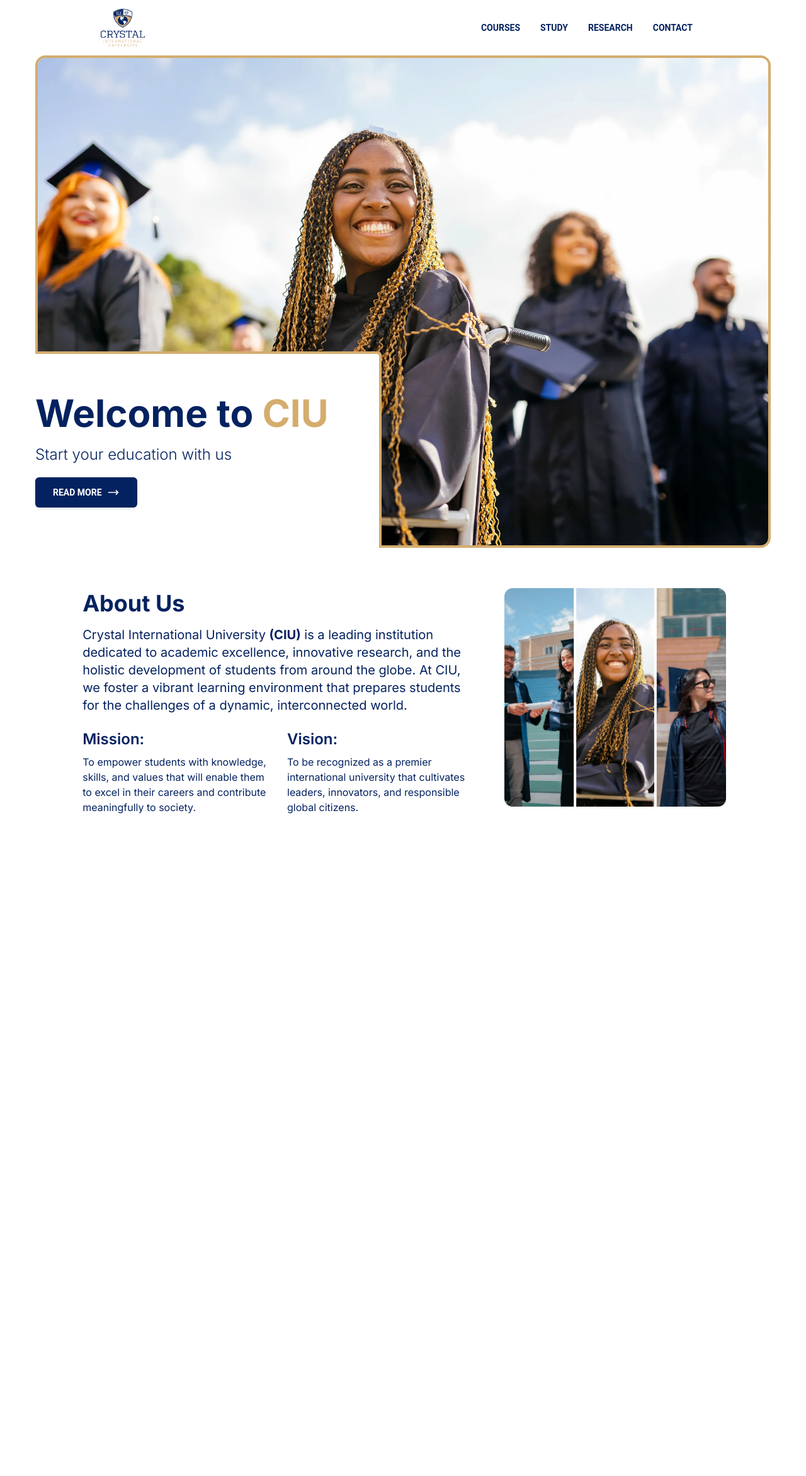
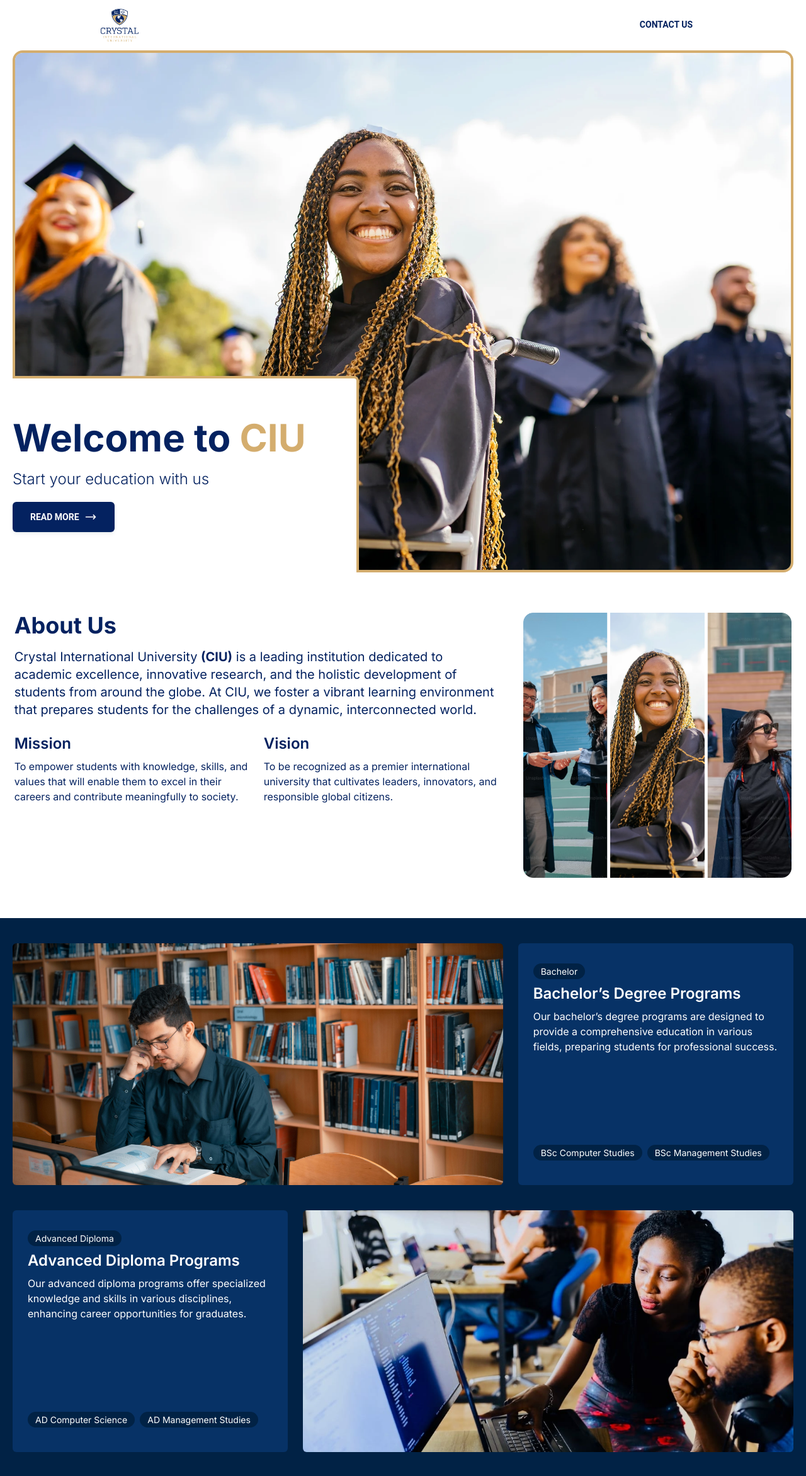
Before and after one commit to Olatokumbo/ciu-web, a Next.js app: page / in a window 1280 px wide. Shown: the whole page at 63% size. Before the commit the page ends 1362 px from the top, so only its background shows below. Built offline with nearby package versions, Linux system fonts and the light colour scheme.

Commit message:
Add Faculty section

```diff
--- a/src/app/components/about-us-section.tsx
+++ b/src/app/components/about-us.section.tsx
@@ -2,9 +2,9 @@ import Image from "next/image";
 
 const AboutUsSection = () => {
     return (
-        <div className="my-16 px-0 lg:px-14 text-[#042260] max-w-screen-2xl mx-auto">
+        <div className="my-16 px-5 lg:px-0 text-[#042260] max-w-screen-2xl mx-auto">
             <div className="flex flex-col lg:flex-row justify-center items-center lg:items-start">
-                <div className="w-full lg:w-3/5 rounded-lg border-4 border-white">
+                <div className="w-full lg:w-3/5 rounded-lg">
                     <h1 className="text-3xl lg:text-4xl font-bold mb-4">About Us</h1>
                     <p className="text-lg lg:text-xl mb-6">
                         Crystal International University <b>(CIU)</b> is a leading institution
@@ -15,7 +15,7 @@ const AboutUsSection = () => {
                     </p>
                     <div className="flex flex-col lg:flex-row lg:justify-between gap-6">
                         <div className="lg:w-1/2">
-                            <h2 className="text-2xl font-semibold mb-2">Mission:</h2>
+                            <h2 className="text-2xl font-semibold mb-2">Mission</h2>
                             <p>
                                 To empower students with knowledge, skills, and values that
                                 will enable them to excel in their careers and contribute
@@ -23,7 +23,7 @@ const AboutUsSection = () => {
                             </p>
                         </div>
                         <div className="lg:w-1/2">
-                            <h2 className="text-2xl font-semibold mb-2">Vision:</h2>
+                            <h2 className="text-2xl font-semibold mb-2">Vision</h2>
                             <p>
                                 To be recognized as a premier international university that
                                 cultivates leaders, innovators, and responsible global citizens.
--- /dev/null
+++ b/src/app/components/chip.tsx
@@ -0,0 +1,14 @@
+import { FC } from "react";
+
+interface IChip {
+    title: string;
+}
+const Chip: FC<IChip> = ({ title }) => {
+    return (
+        <div className="my-2 mr-2">
+            <span className="text-sm bg-[#012245] py-1 px-3 rounded-full">{title}</span>
+        </div>
+    )
+}
+
+export default Chip
--- /dev/null
+++ b/src/app/components/faculty.section.tsx
@@ -0,0 +1,64 @@
+import Image from "next/image";
+import Chip from "./chip";
+
+const FacultySection = () => {
+    return (
+        <div className="bg-[#012245] w-full py-10">
+            <div className="flex flex-col lg:flex-row justify-between items-center gap-6 max-w-screen-2xl m-auto px-5 pb-5">
+                <div className="flex flex-2 w-full">
+                    <div className="relative w-full">
+                        <Image
+                            src="/reader.jpeg"
+                            alt="Background Image"
+                            width={800}
+                            height={400}
+                            className="hidden md:block w-full h-96 rounded-md object-cover"
+                        />
+                    </div>
+                </div>
+                <div className="flex flex-1 h-96 p-6 bg-[#073266] rounded-md text-white">
+                    <div className="flex flex-col justify-between h-full">
+                        <div>
+                            <Chip title="Bachelor" />
+                            <h2 className="text-2xl font-semibold mb-2">Bachelor’s Degree Programs</h2>
+                            <p>Our bachelor’s degree programs are designed to provide a comprehensive education in various fields, preparing students for professional success.</p>
+                        </div>
+                        <div className="my-2 flex flex-row">
+                            <Chip title="BSc Computer Studies" />
+                            <Chip title="BSc Management Studies" />
+                        </div>
+                    </div>
+                </div>
+            </div>
+
+            <div className="flex flex-col lg:flex-row justify-between items-center gap-6 max-w-screen-2xl m-auto px-5 pt-5">
+                <div className="flex flex-1 h-96 p-6 bg-[#073266] rounded-md text-white">
+                    <div className="flex flex-col justify-between h-full">
+                        <div>
+                            <Chip title="Advanced Diploma" />
+                            <h2 className="text-2xl font-semibold mb-2">Advanced Diploma Programs</h2>
+                            <p>Our advanced diploma programs offer specialized knowledge and skills in various disciplines, enhancing career opportunities for graduates.</p>
+                        </div>
+                        <div className="my-2 flex flex-row">
+                            <Chip title="AD Computer Science" />
+                            <Chip title="AD Management Studies" />
+                        </div>
+                    </div>
+                </div>
+                <div className="flex flex-2 w-full">
+                    <div className="relative w-full">
+                        <Image
+                            src="/computer-lab.jpeg"
+                            alt="Background Image"
+                            width={800}
+                            height={400}
+                            className="hidden md:block w-full h-96 rounded-md object-cover"
+                        />
+                    </div>
+                </div>
+            </div>
+        </div>
+    );
+};
+
+export default FacultySection;
--- a/src/app/components/navbar.tsx
+++ b/src/app/components/navbar.tsx
@@ -20,21 +20,12 @@ export function StickyNavbar() {
     }, []);
 
     const navMap = [{
-        title: "COURSES",
-        href: "#"
-    }, {
-        title: "STUDY",
-        href: "#"
-    }, {
-        title: "RESEARCH",
-        href: "#"
-    }, {
-        title: "CONTACT",
+        title: "CONTACT US",
         href: "#"
     }]
 
     return (
-        <Navbar color="transparent" shadow={false} className="top-0 z-50 h-max max-w-full rounded-none py-2 px-1 lg:py-2">
+        <Navbar color="transparent" shadow={false} className="top-0 z-50 h-max max-w-full rounded-none py-2 px-5 lg:py-2">
             <div className="flex flex-row justify-between items-center max-w-[60rem] m-auto">
                 <Typography
                     as="a"
@@ -44,10 +35,10 @@ export function StickyNavbar() {
                     <Image
                         src="/ciu_logo.png"
                         alt="Background Image"
-                        width={700}
-                        height={500}
+                        width={60}
+                        height={60}
                         style={{
-                            width: '12%',
+                            // width: '11%',
                             height: 'auto',
                         }}
                     />
--- a/src/app/page.tsx
+++ b/src/app/page.tsx
@@ -1,17 +1,16 @@
 'use client';
-import Image from "next/image";
 import { StickyNavbar } from "./components/navbar";
 import { Button } from "@material-tailwind/react";
-import AboutUsSection from "./components/about-us-section";
-import { accentColor, primaryColor, secondaryColor } from "../../constant";
+import AboutUsSection from "./components/about-us.section";
+import FacultySection from "./components/faculty.section";
 
 export default function Home() {
   return (
-    <main className="flex flex-col w-full min-h-screen px-5 md:px-5 lg:px-14">
+    <main className="flex flex-col w-full min-h-screen ">
       <StickyNavbar />
-      <div className="relative flex items-center justify-center w-full h-full max-w-screen-2xl mx-auto">
+      <div className="relative flex items-center justify-center w-full h-full max-w-screen-2xl mx-auto px-5">
         <img className={`rounded-2xl border-[#d4ad6e] border-4 w-full h-full object-cover`} src="/cover.webp" alt="Cover Image" />
-        <div className={`absolute flex bottom-0 left-0 flex-col items-start w-fit pr-10 py-5 md:py-10 lg:py-16 lg:pr-20 z-10 bg-white rounded-tr-lg border-t-4 border-r-4 border-[#d4ad6e]`}>
+        <div className={`absolute flex bottom-0 left-0 flex-col items-start w-fit pr-10 py-5 md:py-10 lg:py-16 lg:pr-20 z-10 bg-white rounded-tr-lg border-t-4 border-r-4 border-[#d4ad6e] ml-5`}>
           <h1 className="font-bold text-2xl sm:text-3xl md:text-6xl text-[#042260]">Welcome to <span className="text-[#d4ad6e]">CIU</span></h1>
           <h1 className="font-light text-xs md:text-2xl text-[#042260] mt-3 sm:mt-2 md:mt-5">Start your education with us</h1>
           <Button
@@ -38,6 +37,7 @@ export default function Home() {
         </div>
       </div>
       <AboutUsSection />
+      <FacultySection />
     </main>
   );
 }
--- a/tailwind.config.ts
+++ b/tailwind.config.ts
@@ -9,6 +9,12 @@ const config = withMT({
   ],
   theme: {
     extend: {
+      flex: {
+        '1': 1,
+        '2': 2,
+        '3': 3,
+        // Add more custom flex-grow values if needed
+      },
       backgroundImage: {
         "gradient-radial": "radial-gradient(var(--tw-gradient-stops))",
         "gradient-conic":
@@ -18,4 +24,5 @@ const config = withMT({
   },
   plugins: [],
 });
+
 export default config;
```
Also changed, not shown: public/computer-lab.jpeg (added), public/reader.jpeg (added).
